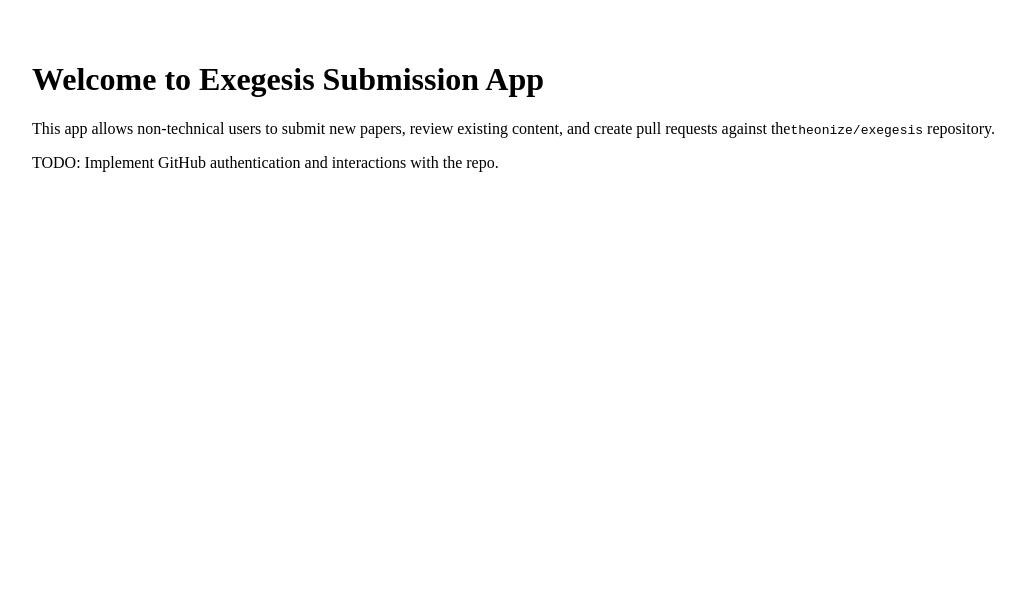
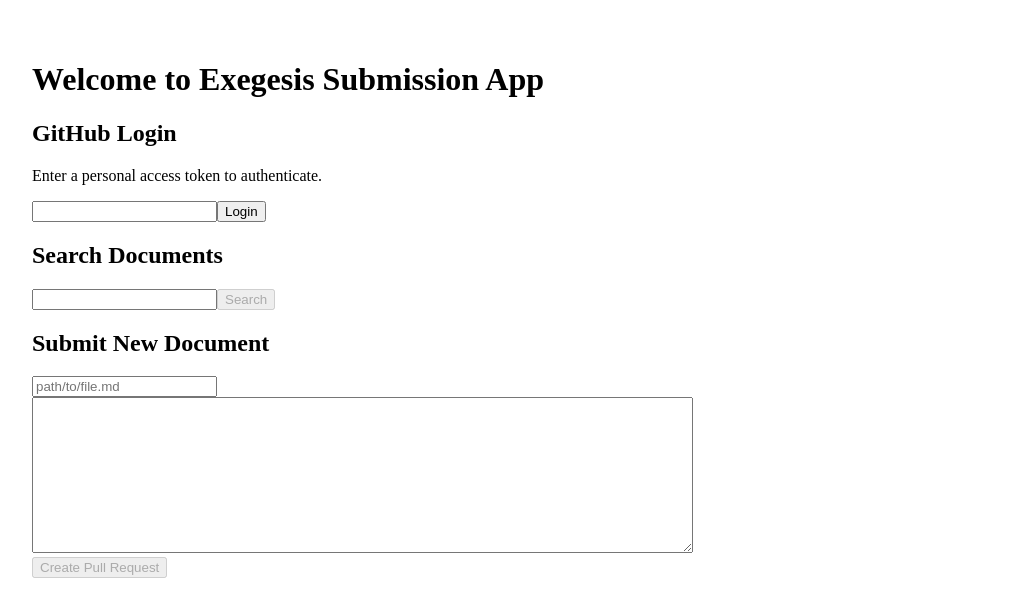
Before and after one commit to theonize/exegesis_app, a React (Vite) app: page / in a window 1280 px wide. Shown: the top 616 px of the page, without its empty margins (8-1033 px from the left). Built offline with nearby package versions, Linux system fonts and the light colour scheme.

Commit message:
Add basic GitHub interaction components (#2)

```diff
--- a/src/App.tsx
+++ b/src/App.tsx
@@ -1,18 +1,19 @@
 import { useState } from 'react';
+import { GitHubProvider } from './GitHubContext';
+import Login from './components/Login';
+import RepoSearch from './components/RepoSearch';
+import SubmitPR from './components/SubmitPR';
 
 export default function App() {
   const [message] = useState('Welcome to Exegesis Submission App');
   return (
-    <div style={{ padding: '2rem' }}>
-      <h1>{message}</h1>
-      <p>
-        This app allows non-technical users to submit new papers, review
-        existing content, and create pull requests against the
-        <code>theonize/exegesis</code> repository.
-      </p>
-      <p>
-        TODO: Implement GitHub authentication and interactions with the repo.
-      </p>
-    </div>
+    <GitHubProvider>
+      <div style={{ padding: '2rem' }}>
+        <h1>{message}</h1>
+        <Login />
+        <RepoSearch />
+        <SubmitPR />
+      </div>
+    </GitHubProvider>
   );
 }
--- /dev/null
+++ b/src/GitHubContext.tsx
@@ -0,0 +1,23 @@
+import React, { createContext, useContext, useState } from 'react';
+
+interface GitHubContextState {
+  token: string | null;
+  setToken: (token: string | null) => void;
+}
+
+const GitHubContext = createContext<GitHubContextState | undefined>(undefined);
+
+export function GitHubProvider({ children }: { children: React.ReactNode }) {
+  const [token, setToken] = useState<string | null>(null);
+  return (
+    <GitHubContext.Provider value={{ token, setToken }}>
+      {children}
+    </GitHubContext.Provider>
+  );
+}
+
+export function useGitHub() {
+  const ctx = useContext(GitHubContext);
+  if (!ctx) throw new Error('useGitHub must be used inside GitHubProvider');
+  return ctx;
+}
--- /dev/null
+++ b/src/components/DocumentViewer.tsx
@@ -0,0 +1,45 @@
+import { useEffect, useState } from 'react';
+import { useGitHub } from '../GitHubContext';
+import { fetchFileContent, submitDocumentPR } from '../githubApi';
+
+export default function DocumentViewer({ path }: { path: string }) {
+  const { token } = useGitHub();
+  const [content, setContent] = useState('');
+  const [editing, setEditing] = useState(false);
+  const [editText, setEditText] = useState('');
+
+  useEffect(() => {
+    async function load() {
+      if (!token) return;
+      const c = await fetchFileContent(path, token);
+      setContent(c);
+      setEditText(c);
+    }
+    load();
+  }, [path, token]);
+
+  async function submitEdit() {
+    if (!token) return;
+    await submitDocumentPR(path, editText, token);
+    setEditing(false);
+  }
+
+  return (
+    <div style={{ border: '1px solid #ccc', padding: '1rem' }}>
+      <h3>{path}</h3>
+      {editing ? (
+        <div>
+          <textarea rows={10} cols={80} value={editText} onChange={(e) => setEditText(e.target.value)} />
+          <br />
+          <button onClick={submitEdit}>Submit Edit PR</button>
+          <button onClick={() => setEditing(false)}>Cancel</button>
+        </div>
+      ) : (
+        <div>
+          <pre>{content}</pre>
+          <button onClick={() => setEditing(true)} disabled={!token}>Edit</button>
+        </div>
+      )}
+    </div>
+  );
+}
--- /dev/null
+++ b/src/components/Login.tsx
@@ -0,0 +1,22 @@
+import { useState } from 'react';
+import { useGitHub } from '../GitHubContext';
+
+export default function Login() {
+  const { token, setToken } = useGitHub();
+  const [inputToken, setInputToken] = useState('');
+
+  if (token) return <p>Authenticated with GitHub</p>;
+
+  return (
+    <div>
+      <h2>GitHub Login</h2>
+      <p>Enter a personal access token to authenticate.</p>
+      <input
+        type="password"
+        value={inputToken}
+        onChange={(e) => setInputToken(e.target.value)}
+      />
+      <button onClick={() => setToken(inputToken)}>Login</button>
+    </div>
+  );
+}
--- /dev/null
+++ b/src/components/RepoSearch.tsx
@@ -0,0 +1,33 @@
+import { useState } from 'react';
+import { useGitHub } from '../GitHubContext';
+import { searchRepoFiles } from '../githubApi';
+import DocumentViewer from './DocumentViewer';
+
+export default function RepoSearch() {
+  const { token } = useGitHub();
+  const [query, setQuery] = useState('');
+  const [results, setResults] = useState<string[]>([]);
+  const [selected, setSelected] = useState<string | null>(null);
+
+  async function handleSearch() {
+    if (!token) return;
+    const files = await searchRepoFiles(query, token);
+    setResults(files);
+  }
+
+  return (
+    <div>
+      <h2>Search Documents</h2>
+      <input value={query} onChange={(e) => setQuery(e.target.value)} />
+      <button onClick={handleSearch} disabled={!token}>Search</button>
+      <ul>
+        {results.map((path) => (
+          <li key={path}>
+            <button onClick={() => setSelected(path)}>{path}</button>
+          </li>
+        ))}
+      </ul>
+      {selected && <DocumentViewer path={selected} />}
+    </div>
+  );
+}
--- /dev/null
+++ b/src/components/SubmitPR.tsx
@@ -0,0 +1,43 @@
+import { useState } from 'react';
+import { useGitHub } from '../GitHubContext';
+import { submitDocumentPR } from '../githubApi';
+
+export default function SubmitPR() {
+  const { token } = useGitHub();
+  const [path, setPath] = useState('');
+  const [content, setContent] = useState('');
+  const [status, setStatus] = useState('');
+
+  async function handleSubmit() {
+    if (!token) return;
+    setStatus('Submitting PR...');
+    try {
+      await submitDocumentPR(path, content, token);
+      setStatus('Pull request submitted');
+    } catch (err) {
+      console.error(err);
+      setStatus('Failed to submit PR');
+    }
+  }
+
+  return (
+    <div>
+      <h2>Submit New Document</h2>
+      <input
+        placeholder="path/to/file.md"
+        value={path}
+        onChange={(e) => setPath(e.target.value)}
+      />
+      <br />
+      <textarea
+        rows={10}
+        cols={80}
+        value={content}
+        onChange={(e) => setContent(e.target.value)}
+      />
+      <br />
+      <button onClick={handleSubmit} disabled={!token}>Create Pull Request</button>
+      {status && <p>{status}</p>}
+    </div>
+  );
+}
--- /dev/null
+++ b/src/githubApi.ts
@@ -0,0 +1,78 @@
+const OWNER = 'theorize';
+const REPO = 'exegesis';
+const API = 'https://api.github.com';
+
+async function gh<T>(url: string, token: string, options: RequestInit = {}): Promise<T> {
+  const res = await fetch(url, {
+    ...options,
+    headers: {
+      Accept: 'application/vnd.github+json',
+      Authorization: `token ${token}`,
+      ...options.headers,
+    },
+  });
+  if (!res.ok) throw new Error(`GitHub API error: ${res.status}`);
+  return res.json();
+}
+
+export async function searchRepoFiles(query: string, token: string): Promise<string[]> {
+  if (!query) return [];
+  const url = `${API}/search/code?q=${encodeURIComponent(query)}+repo:${OWNER}/${REPO}`;
+  const data = await gh<{ items: { path: string }[] }>(url, token);
+  return data.items.map((i) => i.path);
+}
+
+export async function fetchFileContent(path: string, token: string): Promise<string> {
+  const url = `${API}/repos/${OWNER}/${REPO}/contents/${path}`;
+  const data = await gh<{ content: string }>(url, token);
+  return atob(data.content.replace(/\n/g, ''));
+}
+
+export async function submitDocumentPR(path: string, content: string, token: string): Promise<void> {
+  // Simplified workflow using the contents API
+  const branch = `exegesis-app-${Date.now()}`;
+  const repo = await gh<{ default_branch: string }>(`${API}/repos/${OWNER}/${REPO}`, token);
+  const head = await gh<{ object: { sha: string } }>(
+    `${API}/repos/${OWNER}/${REPO}/git/refs/heads/${repo.default_branch}`,
+    token
+  );
+
+  await gh(
+    `${API}/repos/${OWNER}/${REPO}/git/refs`,
+    token,
+    {
+      method: 'POST',
+      body: JSON.stringify({
+        ref: `refs/heads/${branch}`,
+        sha: head.object.sha,
+      }),
+    }
+  );
+
+  await gh(
+    `${API}/repos/${OWNER}/${REPO}/contents/${path}`,
+    token,
+    {
+      method: 'PUT',
+      body: JSON.stringify({
+        message: `Add ${path}`,
+        content: btoa(content),
+        branch,
+      }),
+    }
+  );
+
+  await gh(
+    `${API}/repos/${OWNER}/${REPO}/pulls`,
+    token,
+    {
+      method: 'POST',
+      body: JSON.stringify({
+        title: `Add ${path}`,
+        head: branch,
+        base: repo.default_branch,
+        body: 'Automated submission from Exegesis App',
+      }),
+    }
+  );
+}
```
Also changed, not shown: 1 other file (tests, documents, lock files or other folders).
